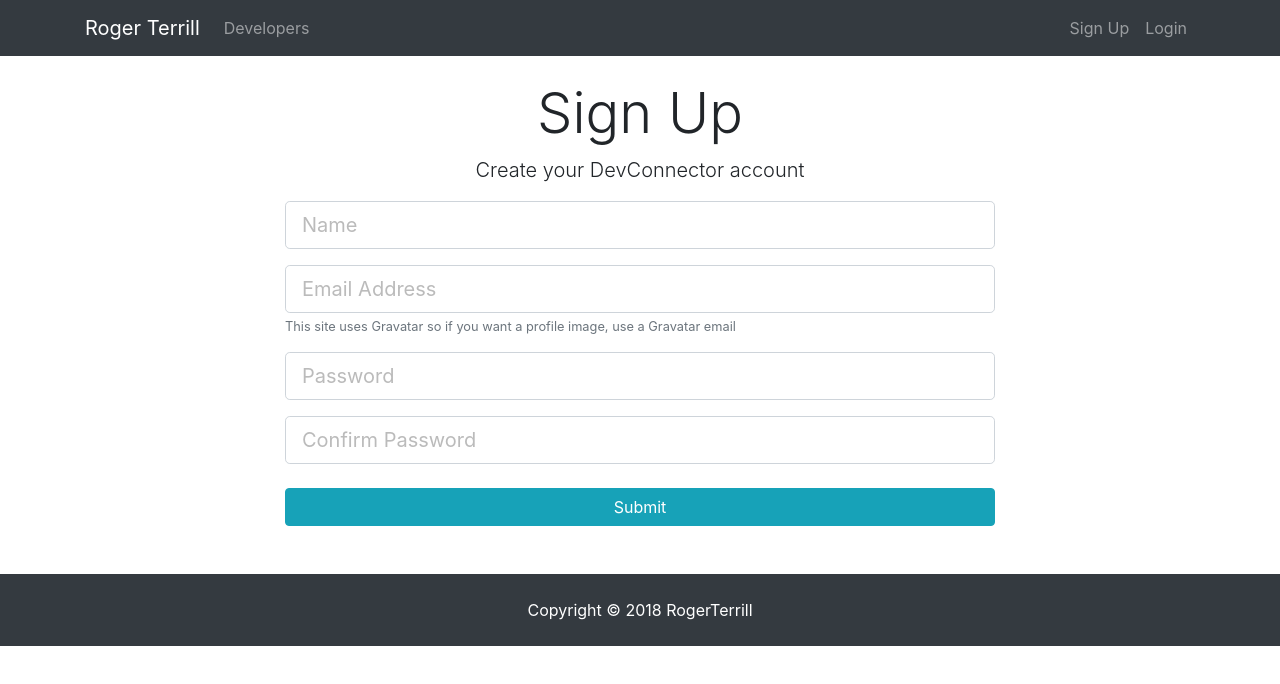
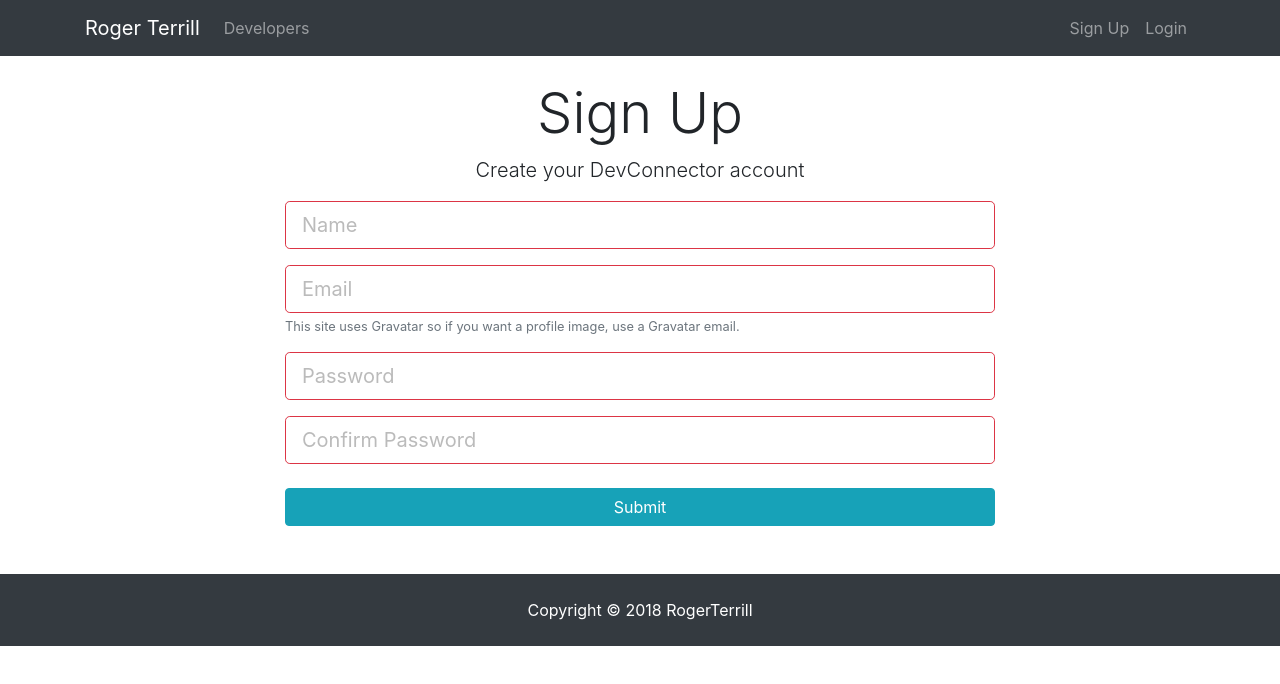
Before and after one commit to RogerTerrill-MERN/portfolio, a React (Create React App) app in the folder client/: page /register in a window 1280 px wide. Shown: the top 684 px of the page. Built offline with nearby package versions, Linux system fonts and the light colour scheme.

Commit message:
TextFieldGroupInput Component

```diff
--- a/client/src/components/auth/Login.js
+++ b/client/src/components/auth/Login.js
@@ -3,6 +3,7 @@
 import { connect } from 'react-redux';
 import classnames from 'classnames';
 import { loginUser } from '../../actions/authActions';
+import TextFieldGroup from '../common/TextFieldGroup';
 
 class Login extends Component {
   constructor() {
@@ -58,36 +59,23 @@
                   Sign in to your DevConnector account
                 </p>
                 <form onSubmit={this.onSubmit}>
-                  <div className="form-group">
-                    <input
-                      type="email"
-                      className={classnames('form-control form-control-lg', {
-                        'is-invalid': errors.email
-                      })}
+                  <TextFieldGroup
                   placeholder="Email Address"
                   name="email"
+                  type="email"
                   value={this.state.email}
                   onChange={this.onChange}
+                  error={errors.email}
                   />
-                    {errors.email && (
-                      <div className="invalid-feedback">{errors.email}</div>
-                    )}
-                  </div>
-                  <div className="form-group">
-                    <input
-                      type="password"
-                      className={classnames('form-control form-control-lg', {
-                        'is-invalid': errors.password
-                      })}
+
+                  <TextFieldGroup
                   placeholder="Password"
                   name="password"
+                  type="password"
                   value={this.state.password}
                   onChange={this.onChange}
+                  error={errors.password}
                   />
-                    {errors.password && (
-                      <div className="invalid-feedback">{errors.password}</div>
-                    )}
-                  </div>
                   <input
                     type="submit"
                     className="btn btn-info btn-block mt-4"
--- a/client/src/components/auth/Register.js
+++ b/client/src/components/auth/Register.js
@@ -4,6 +4,7 @@
 import classnames from 'classnames';
 import { connect } from 'react-redux';
 import { registerUser } from '../../actions/authActions';
+import TextFieldGroup from '../common/TextFieldGroup';
 
 class Register extends Component {
     constructor() {
@@ -59,71 +60,44 @@
                                 Create your DevConnector account
                             </p>
                             <form noValidate onSubmit={this.onSubmit}>
-                <div className="form-group">
-                  <input
-                    type="text"
-                    className={classnames('form-control form-control-lg', {
-                      'is-invalid': errors.name
-                    })}
+                                <TextFieldGroup
                                     placeholder="Name"
                                     name="name"
                                     value={this.state.name}
                                     onChange={this.onChange}
+                                    error={errors.name}
                                 />
-                  {errors.name && (
-                    <div className="invalid-feedback">{errors.name}</div>
-                  )}
-                </div>
-                <div className="form-group">
-                  <input
+
+                                <TextFieldGroup
+                                    placeholder="Email"
+                                    name="email"
                                     type="email"
-                    className={classnames('form-control form-control-lg', {
-                      'is-invalid': errors.email
-                    })}
-                    placeholder="Email Address"
-                    name="email"
                                     value={this.state.email}
                                     onChange={this.onChange}
+                                    error={errors.email}
+                                    info="This site uses Gravatar so if you want a profile image, use a Gravatar email."
                                 />
-                  {errors.email && (
-                    <div className="invalid-feedback">{errors.email}</div>
-                  )}
-                  <small className="form-text text-muted">
-                    This site uses Gravatar so if you want a profile image, use
-                    a Gravatar email
-                  </small>
-                </div>
-                <div className="form-group">
-                  <input
-                    type="password"
-                    className={classnames('form-control form-control-lg', {
-                      'is-invalid': errors.password
-                    })}
+
+                                <TextFieldGroup
                                     placeholder="Password"
                                     name="password"
+                                    type="password"
                                     value={this.state.password}
                                     onChange={this.onChange}
+                                    error={errors.password}
                                 />
-                  {errors.password && (
-                    <div className="invalid-feedback">{errors.password}</div>
-                  )}
-                </div>
-                <div className="form-group">
-                  <input
-                    type="password"
-                    className={classnames('form-control form-control-lg', {
-                      'is-invalid': errors.password
-                    })}
+                                <TextFieldGroup
                                     placeholder="Confirm Password"
                                     name="password2"
+                                    type="password"
                                     value={this.state.password2}
                                     onChange={this.onChange}
+                                    error={errors.password2}
                                 />
-                  {errors.password2 && (
-                    <div className="invalid-feedback">{errors.password2}</div>
-                  )}
-                </div>
-                <input type="submit" className="btn btn-info btn-block mt-4" />
+                                <input
+                                    type="submit"
+                                    className="btn btn-info btn-block mt-4"
+                                />
                             </form>
                         </div>
                     </div>
--- /dev/null
+++ b/client/src/components/common/TextFieldGroup.js
@@ -0,0 +1,53 @@
+import React from 'react';
+import classnames from 'classnames';
+import PropTypes from 'prop-types';
+
+const TextFieldGroup = ({
+    name,
+    placeholder,
+    value,
+    label,
+    error,
+    info,
+    type,
+    onChange,
+    disabled
+}) => {
+    return (
+        <div className="form-group">
+            <input
+                type={type}
+                className={classnames('form-control form-control-lg', {
+                    'is-invalid': {error}
+                })}
+                placeholder={placeholder}
+                name={name}
+                value={value}
+                onChange={onChange}
+                disabled={disabled}
+            />
+            {info && <small className="form-text text-muted">{info}</small>}
+            {error && (
+                <div className="invalid-feedback">{error}</div>
+            )}
+        </div>
+    );
+};
+
+
+TextFieldGroup.propTypes = {
+    name: PropTypes.string.isRequired,
+    placeholder: PropTypes.string,
+    value: PropTypes.string.isRequired,
+    info: PropTypes.string,
+    error: PropTypes.string,
+    type: PropTypes.string.isRequired,
+    onChange: PropTypes.func.isRequired,
+    disabled: PropTypes.string
+}
+
+TextFieldGroup.defaultProps = {
+    type: 'text'
+}
+
+export default TextFieldGroup;
--- a/client/src/components/layout/Navbar.js
+++ b/client/src/components/layout/Navbar.js
@@ -17,7 +17,7 @@
       <ul className="navbar-nav ml-auto">
         <li className="nav-item">
           <a
-            href=""
+            href="www"
             onClick={this.onLogoutClick.bind(this)}
             className="nav-link"
           >
```
Lines whose indentation alone changed are shown as unchanged.
